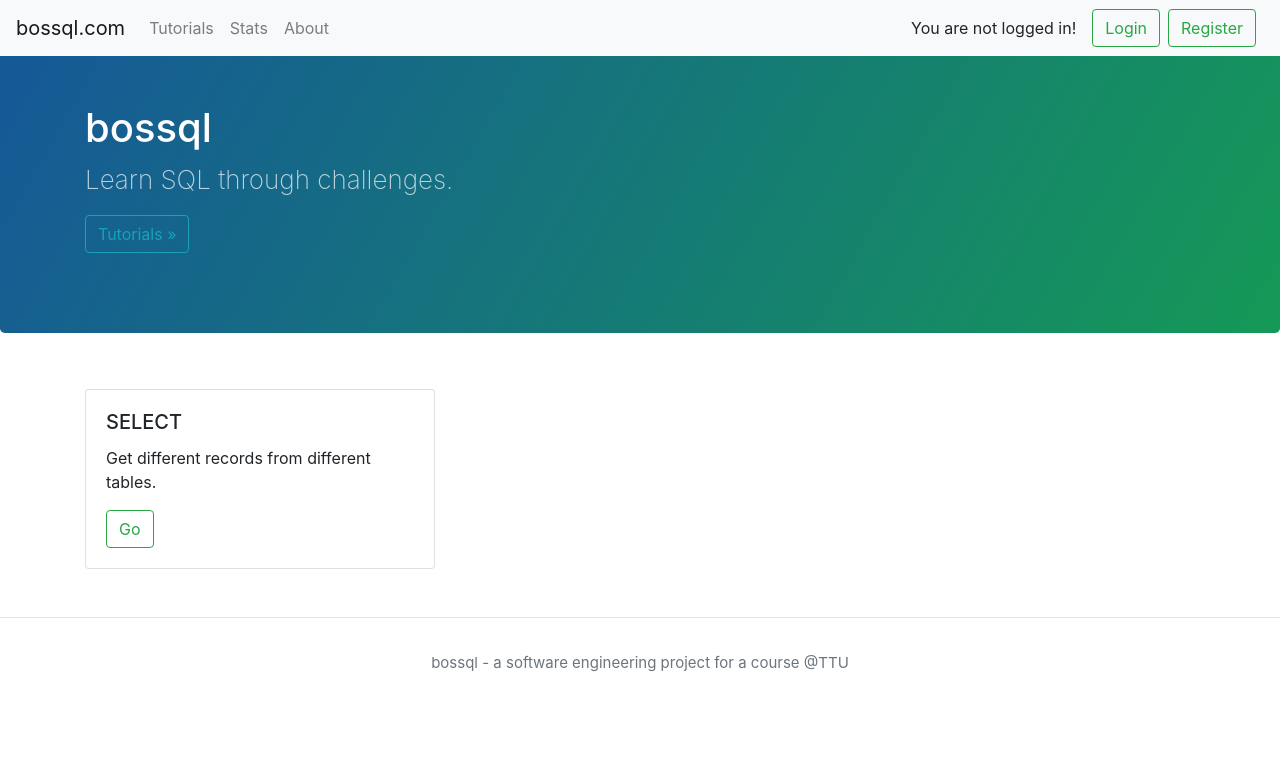
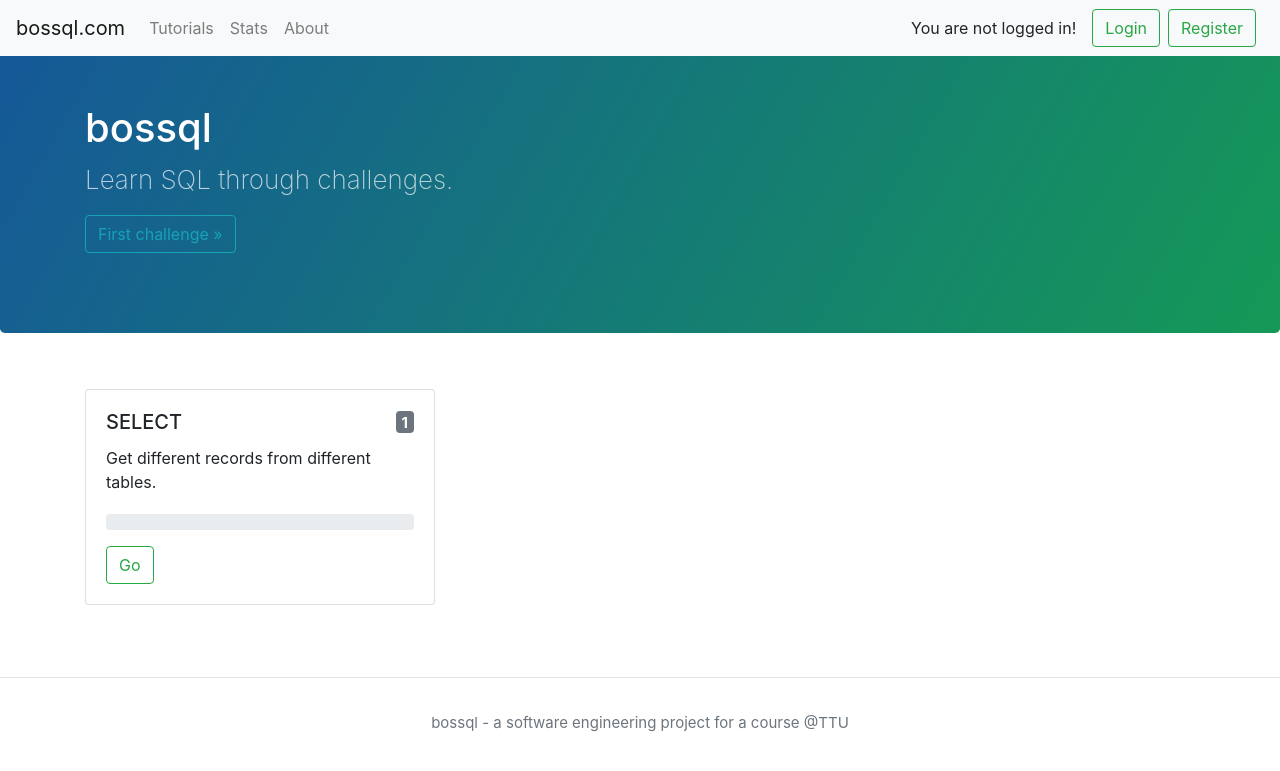
Before and after one commit to rrebase/bossql, a Django app: page /challenges/ in a window 1280 px wide. Shown: the top 771 px of the page. Run offline with Django 3.2, Linux system fonts and the light colour scheme; data comes from the database, SQL or seed files in the repository; some libraries are stand-ins or nearby versions.

Commit message:
Add challenge progress counter to cards.

```diff
--- a/challenges/static/challenges/css/style.css
+++ b/challenges/static/challenges/css/style.css
@@ -16,3 +16,18 @@
 footer {
     clear: both;
 }
+
+.c-footer {
+    padding: 0 1.25rem 1.25rem 1.25rem;
+}
+
+h5 {
+    position: relative;
+}
+
+h5 span {
+    font-size: 0.5em;
+    bottom: 0.05em;
+    position: absolute;
+    right: 0;
+}
--- a/challenges/templates/challenges/index.html
+++ b/challenges/templates/challenges/index.html
@@ -1,5 +1,6 @@
 {% extends 'base.html' %}
 {% load static %}
+{% load index_utils %}
 
 {% block title %}Challenges{% endblock %}
 
@@ -13,7 +14,7 @@
       <h1 class="jumbo-header">bossql</h1>
       <p class="jumbo-parag hello">Learn SQL through challenges.</p>
       <p>
-        <a href="{% url 'tutorials:index' %}" class="btn btn-outline-info btn-large">Tutorials »</a>
+        <a href="{% url 'challenges:topic_detail' pk=1 %}" class="btn btn-outline-info btn-large">First challenge »</a>
       </p>
     </div>
   </div>
@@ -22,16 +23,26 @@
     <div class="container">
       <div class="row">
         {% for topic in topics %}
-        <div class="col-sm-4">
-          <div class="card">
-            <div class="card-body">
-              <h5 class="card-title">{{ topic.name }}</h5>
-              <p class="card-text">{{ topic.summary }}</p>
-              <a href="{% url 'challenges:topic_detail' topic.pk %}"
-                 class="btn {% if not topic.available %}disabled btn-outline-dark{% else %}btn-outline-success{% endif %}">Go</a>
+          <div class="col-sm-4 mb-4">
+            <div class="card h-100">
+              <div class="card-body">
+                <h5 class="card-title align-center">{{ topic.name }} <span class="badge badge-secondary">{{ topic.challenges.count }}</span></h5>
+                <p class="card-text">{{ topic.summary }}</p>
+              </div>
+              <div class="ml-4">
+              </div>
+              <div class="c-footer mt-0">
+                <div class="progress mb-3">
+                  {% with solve_percent=topic|get_solved_percent_for_user:request.user %}
+                    <div class="progress-bar bg-success progress-bar-striped" role="progressbar" style="width: {{ solve_percent }}%" aria-valuenow="25" aria-valuemin="0" aria-valuemax="100"></div>
+                  {% endwith %}
+                </div>
+                <a href="{% url 'challenges:topic_detail' topic.pk %}"
+                   class="btn align-bottom {% if not topic.available %}disabled btn-outline-dark{% else %}btn-outline-success{% endif %}">Go</a>
+              </div>
+
             </div>
           </div>
-        </div>
         {% endfor %}
       </div>
     </div>
--- /dev/null
+++ b/challenges/templatetags/index_utils.py
@@ -0,0 +1,17 @@
+from django import template
+
+from challenges.models import ChallengeTopic
+from accounts.models import CustomUser
+
+register = template.Library()
+
+
+@register.filter
+def get_solved_percent_for_user(topic: ChallengeTopic, user: CustomUser):
+    if user.is_authenticated:
+        counter = 0
+        for challenge in topic.challenges.all():
+            if challenge.attempts.filter(user=user):
+                counter += 1 if challenge.attempts.filter(user=user).first().is_successful else 0
+        return 0 if counter == 0 else counter / topic.challenges.count() * 100
+    return 0
```
Also changed, not shown: challenges/templatetags/challenge_utils.py (line endings or trailing spaces).
